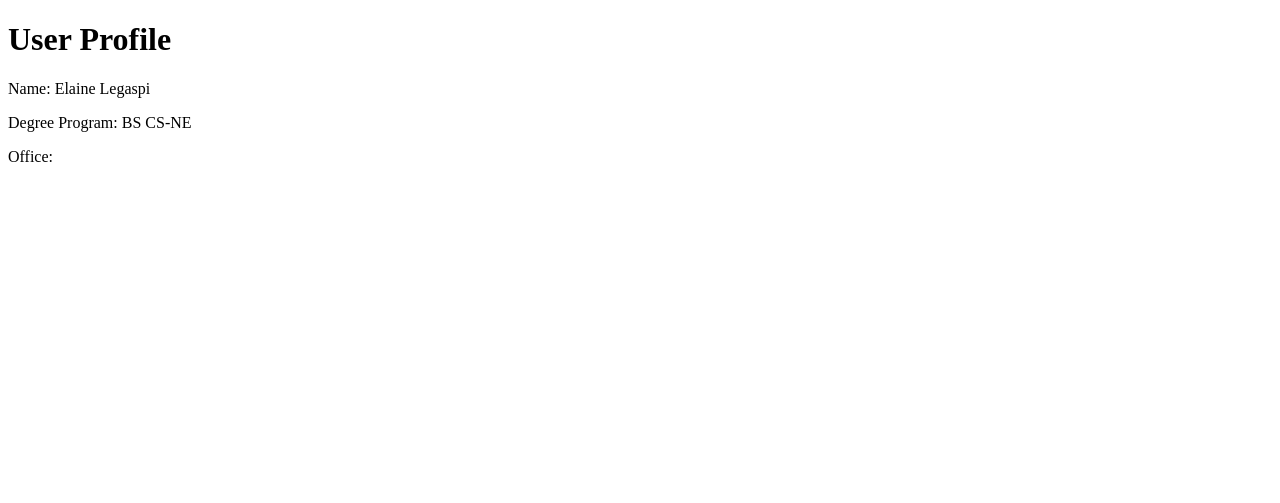
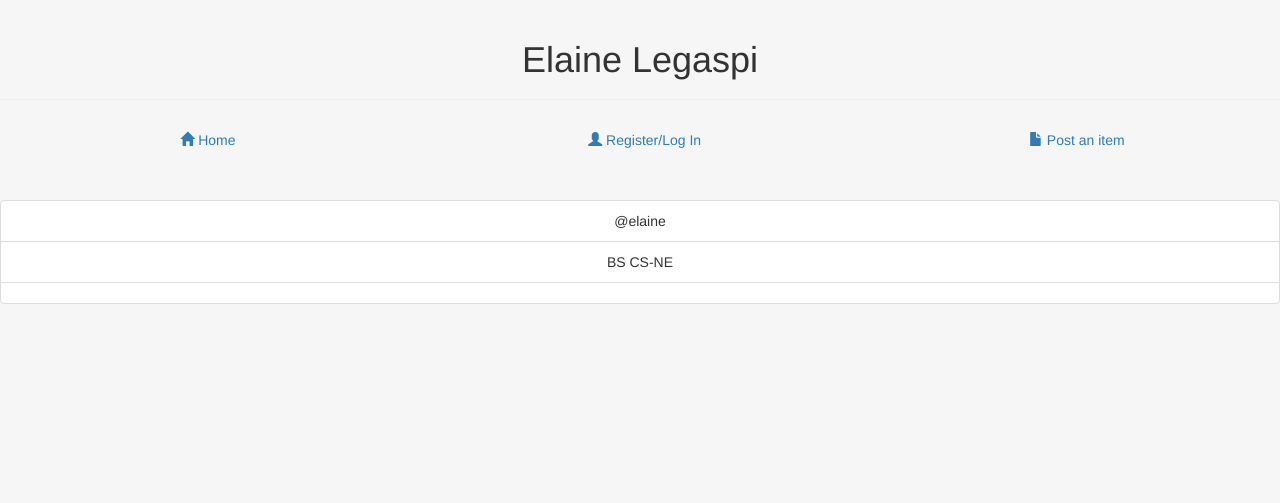
Before and after one commit to WEB-PRG-S12T3AY1617/MP2-Grunt, a Django app: page /home/1/ in a window 1280 px wide. Shown: the top 503 px of the page. Before the commit the page ends 162 px from the top, so only its background shows below. Run offline with Django 3.2, Linux system fonts and the light colour scheme; data comes from the database, SQL or seed files in the repository; some libraries are stand-ins or nearby versions.

Commit message:
Update profile.html

```diff
--- a/mysite/home/templates/home/profile.html
+++ b/mysite/home/templates/home/profile.html
@@ -1,13 +1,38 @@
 <!DOCTYPE html>
-<html lang="en">
+<html>
 <head>
-    <meta charset="UTF-8">
-    <title>User Profile Page</title>
+	<title>User Profile</title>
+	<meta charset="utf-8" />
+	{% load staticfiles %}
+	<link rel="stylesheet" href="{% static 'home/css/bootstrap.min.css' %}" type = "text/css"/>
+	<meta name="viewport" content = "width=device-width, initial-scale=1.0">
+
+	<style type="text/css">
+		html,
+		body {
+		  height:100%
+		}
+	</style>
 </head>
-<body>
-    <h1>User Profile</h1>
-    <p>Name: {{ user.name }}</p>
-    <p>Degree Program: {{ user.degree }}</p>
-    <p>Office: {{ user.office }}</p>
+
+<body class="body" style="background-color:#f6f6f6">
+    <div class="page-header">
+        <center><h1>{{ user.name }}</h1></center>
+    </div>
+
+    <ul class="nav nav-pills nav-justified">
+        <li role="presentation"><a href="#"><span class="glyphicon glyphicon-home" aria-hidden="true"></span>&nbsp;Home</a></li>
+        <li role="presentation"><a href="#"><span class="glyphicon glyphicon-user" aria-hidden="true"></span>&nbsp;Register/Log In</a></li>
+        <li role="presentation"><a href="#"><span class="glyphicon glyphicon-file" aria-hidden="true"></span>&nbsp;Post an item</a></li>
+    </ul>
+    <br/><br/>
+    <center>
+    <ul class="list-group">
+        <li class="list-group-item">@{{ user.username }}</li>
+        <li class="list-group-item">{{ user.degree }}</li>
+        <li class="list-group-item">{{ user.office }}</li>
+    </ul>
+    </center>
+
 </body>
 </html>
```
